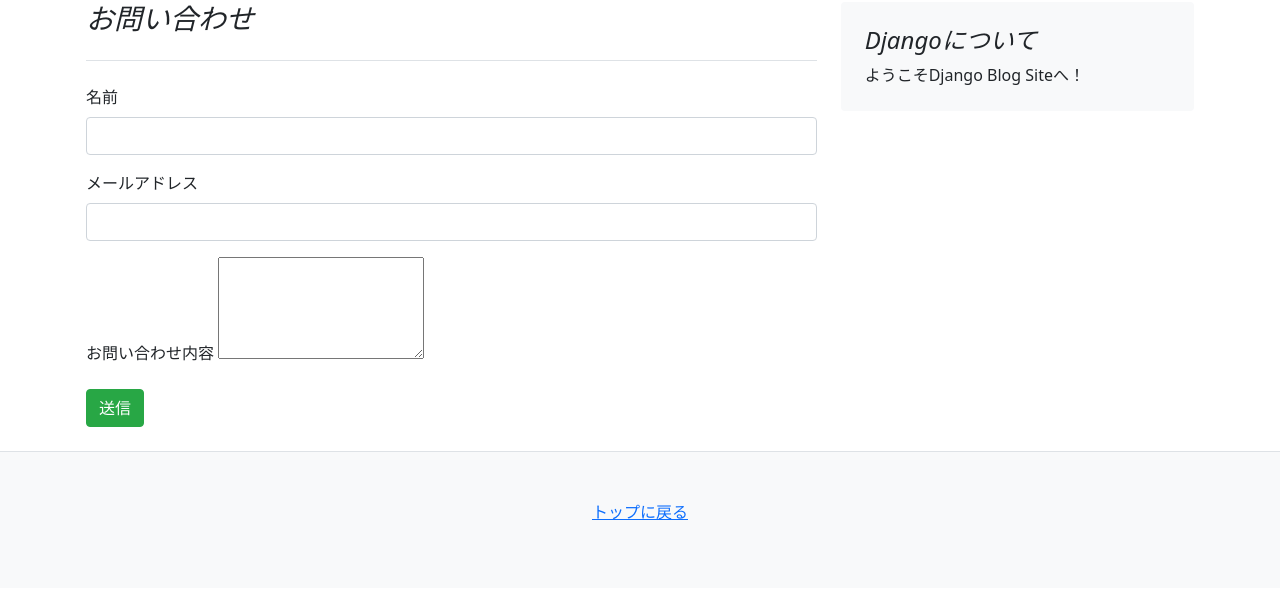
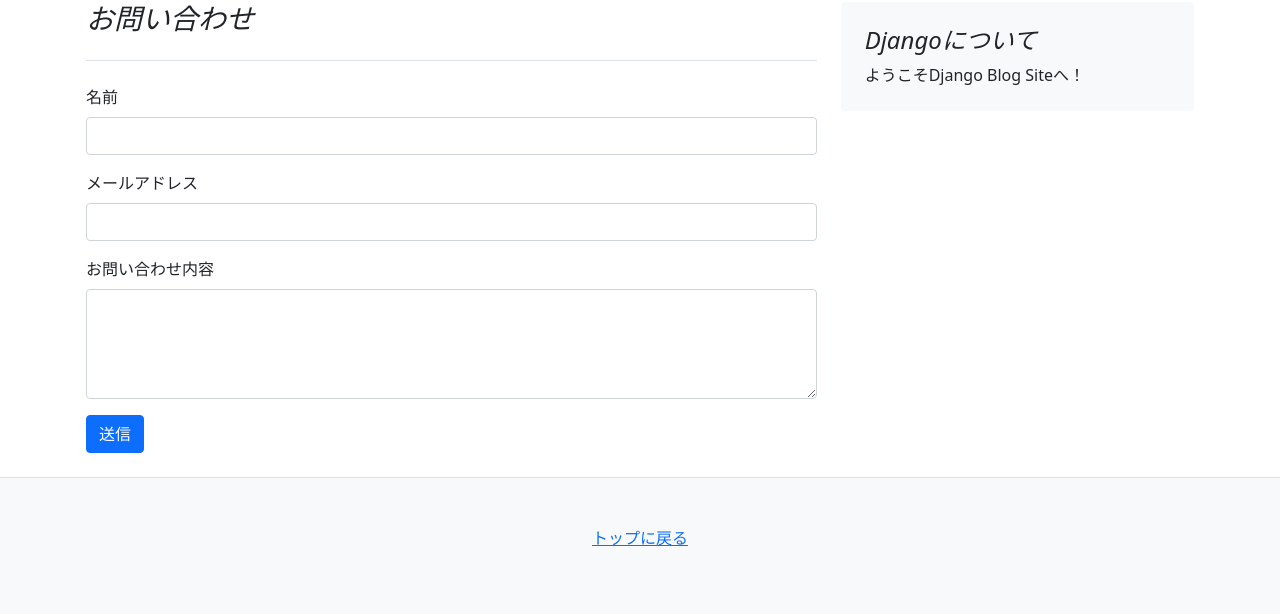
Before and after one commit to Ko-s-y/Django_brog_site, a Django app: page /contact/ in a window 1280 px wide. Shown: the part 228-842 px from the top of the page. Before the commit the page ends 748 px from the top, so only its background shows below. Run offline with Django 4.2, Linux system fonts and the light colour scheme; some libraries are stand-ins or nearby versions.

Commit message:
chore: スタイル変更、リンク追加

```diff
--- a/templates/mysite/contact.html
+++ b/templates/mysite/contact.html
@@ -17,10 +17,10 @@
         </div>
         <div class="col-12">
           <label class="form-label">お問い合わせ内容</label>
-          <textarea id="id_content" name="content" rows="4"></textarea>
+          <textarea class="form-control" id="id_content" name="content" rows="4"></textarea>
         </div>
         <div class="col-12">
-          <button type="submit" class="btn btn-success">送信</button>
+          <button type="submit" class="btn btn-primary">送信</button>
         </div>
       </form>
     </div>
--- a/templates/mysite/snippets/header.html
+++ b/templates/mysite/snippets/header.html
@@ -10,7 +10,7 @@
   <div class="py-1 mb-2">
     <nav class="nav d-flex justify-content-between">
       <a class="p-2 link-secondary" href="/blog/">ブログ</a>
-      <a class="p-2 link-secondary" href="#">お問い合わせ</a>
+      <a class="p-2 link-secondary" href="/contact/">お問い合わせ</a>
 
       {% if user.is_authenticated %}
       <div>
```
